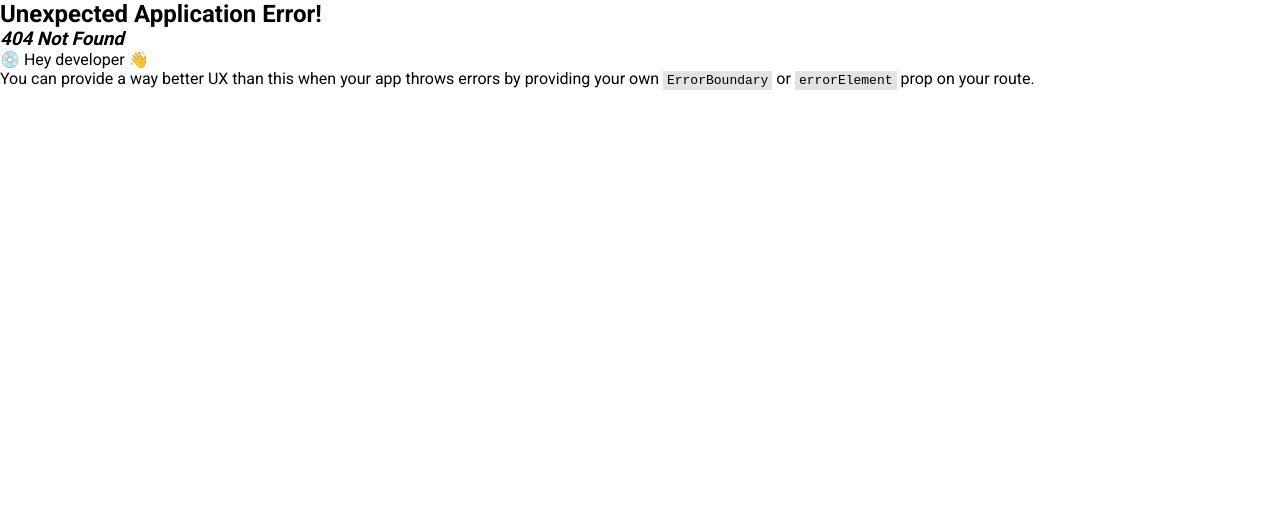
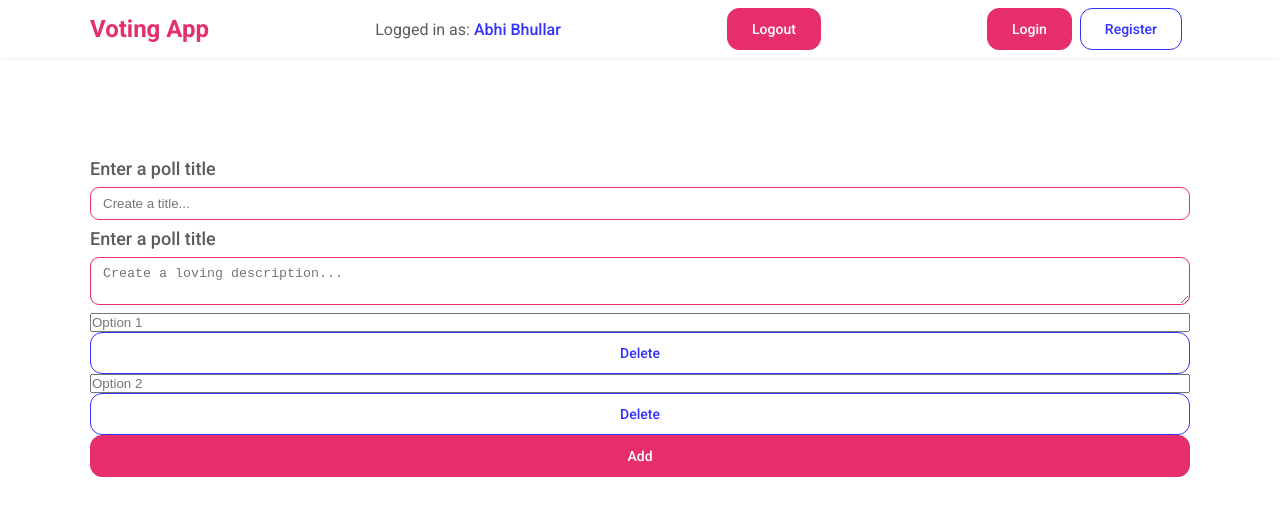
Before and after one commit to userabhibhullar/voting-app-frontend, a React (Vite) app: page /create in a window 1280 px wide. Before the commit this address had no page. Shown: the top 516 px of the page. Built offline with nearby package versions, Linux system fonts and the light colour scheme.

Commit message:
created a route for creating a new todo

```diff
--- /dev/null
+++ b/src/components/polls/CreatePolls.jsx
@@ -0,0 +1,80 @@
+import { useState } from "react";
+import Button from "../button/Button";
+import styles from "./CreatePolls.module.css";
+
+const CreatePolls = () => {
+  const [options, setOptions] = useState(["", ""]);
+
+  const addOptionField = (e) => {
+    e.preventDefault();
+    setOptions([...options, ""]);
+  };
+
+  const handleOptionChange = (e, i) => {
+    const changedValue = [...options];
+    changedValue[i] = e.target.value;
+    setOptions(changedValue);
+    console.log(options);
+  };
+
+  const handleDeleteOption = (e, i) => {
+    e.preventDefault();
+    if (options.length === 2) {
+      return;
+    }
+    const deletedValue = [...options];
+    deletedValue.splice(i, 1);
+    setOptions(deletedValue);
+  };
+  return (
+    <div className={styles.createContainer}>
+      <form className={styles.createForm}>
+        <label className={styles.createLabel} htmlFor="title">
+          Enter a poll title
+        </label>
+        <input
+          className={styles.createInput}
+          type="text"
+          id="title"
+          placeholder="Create a title..."
+          required
+        />
+        <label className={styles.createLabel} htmlFor="body">
+          Enter a poll title
+        </label>
+        <textarea
+          className={styles.createTextArea}
+          type="text"
+          id="body"
+          placeholder="Create a loving description..."
+        />
+        {options &&
+          options.map((value, i) => {
+            return (
+              <>
+                <input
+                  className={styles.createOptionInput}
+                  onChange={(e) => handleOptionChange(e, i)}
+                  value={value}
+                  type="text"
+                  placeholder={`Option ${i + 1}`}
+                  key={i}
+                />
+                <Button
+                  onClick={(e) => handleDeleteOption(e, i)}
+                  variant="secondary"
+                >
+                  Delete
+                </Button>
+              </>
+            );
+          })}
+        <Button onClick={addOptionField} variant="primary">
+          Add
+        </Button>
+      </form>
+    </div>
+  );
+};
+
+export default CreatePolls;
--- /dev/null
+++ b/src/components/polls/CreatePolls.module.css
@@ -0,0 +1,33 @@
+.createContainer {
+  display: flex;
+  justify-content: center;
+}
+
+.createForm {
+  padding-top: 100px;
+  max-width: 1100px;
+  width: 100%;
+  display: flex;
+  flex-direction: column;
+}
+
+.createLabel {
+  font-size: 18px;
+  font-weight: 500;
+  margin-bottom: 8px;
+  color: var(--text-secondary);
+}
+
+.createInput {
+  padding: 8px 12px;
+  border: 1px solid var(--primary);
+  border-radius: 9px;
+  margin-bottom: 8px;
+}
+
+.createTextArea {
+  padding: 8px 12px;
+  border: 1px solid var(--primary);
+  border-radius: 9px;
+  margin-bottom: 8px;
+}
--- a/src/main.jsx
+++ b/src/main.jsx
@@ -8,6 +8,7 @@ import SignIn from "./components/auth/SignIn";
 import Polls from "./components/polls/Polls";
 import store from "./store/store";
 import { Provider } from "react-redux";
+import CreatePolls from "./components/polls/CreatePolls";
 
 const router = createBrowserRouter([
   {
@@ -17,6 +18,10 @@ const router = createBrowserRouter([
       {
         path: "/",
         element: <Polls />,
+      },
+      {
+        path: "/create",
+        element: <CreatePolls />,
       },
       {
         path: "/login",
```
